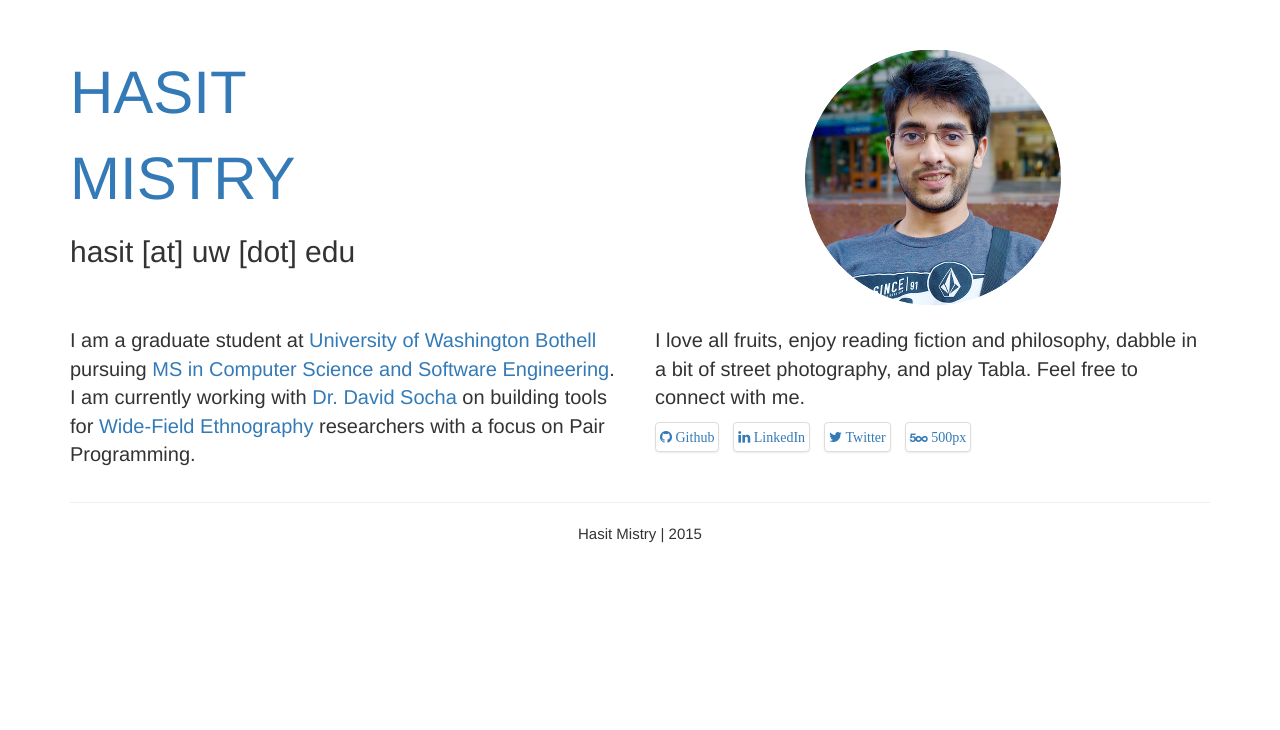
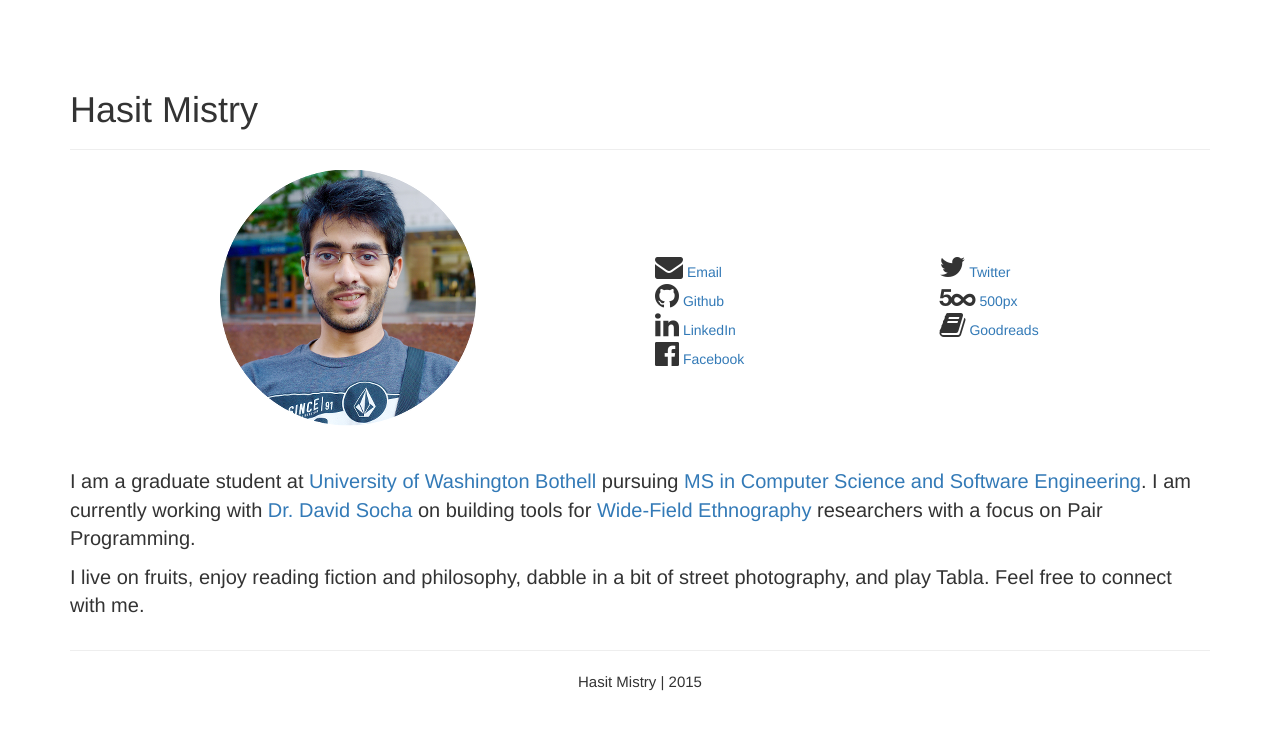
Before and after one commit to hasit/hasit.github.io_backup, a PHP site: page / in a window 1280 px wide. Shown: the top 730 px of the page. Run offline with PHP 8.4, Linux system fonts and the light colour scheme; some libraries are stand-ins or nearby versions.

Commit message:
new layout

```diff
--- a/css/main.css
+++ b/css/main.css
@@ -1,13 +1,6 @@
 /* ==========================================================================
 Author's custom styles
 ========================================================================== */
-.header-text {
-	font-size: 60px;
-}
-
-.sub-header-text {
-	font-size: 30px;
-}
 
 .normal-text {
 	font-size: 20px;
@@ -17,6 +10,16 @@ Author's custom styles
 	font-size: 15px;
 }
 
+ul {
+    columns: 2;
+    -webkit-columns: 2;
+    -moz-columns: 2;
+}
+
+.center-div {
+	margin: 15% 0;
+}
+
 .top-buffer {
-	margin-top: 20px;
+	margin-top: 15px;
 }
--- a/index.html
+++ b/index.html
@@ -6,7 +6,7 @@
 <head>
     <meta charset="utf-8">
     <meta http-equiv="X-UA-Compatible" content="IE=edge,chrome=1">
-    <title></title>
+    <title>Hasit Mistry</title>
     <meta name="description" content="">
     <meta name="viewport" content="width=device-width, initial-scale=1">
     <link rel="Hasit Mistry" href="humans.txt" />
@@ -31,61 +31,52 @@
     <![endif]-->
     <div class='container'>
         <div class="row">
+            <div class="col-md-12">
+                <div class="page-header">
+                    <h1>Hasit Mistry</h1>
+                </div>
+            </div>
+        </div>
+
+        <div class="row">
             <div class="col-md-6">
-                <p class="text-uppercase header-text text-left"><a href="http://hasit.me/">Hasit<br>Mistry</a></p>
-                <p class="sub-header-text text-left">hasit [at] uw [dot] edu</p>
+                <img class="img-responsive center-block" src="img/hasit-256x256.png" alt="Hasit Mistry" />
             </div>
             <div class="col-md-6">
-                <img class="img-responsive center-block" src="img/hasit-256x256.png" alt="Hasit Mistry" />
+                <div class="center-div">
+                    <ul class="list-unstyled">
+                        <li><i class="fa fa-envelope fa-2x"></i><a href="mailto:hasit@uw.edu?Subject=Hello" target="_top" style="text-decoration: none;"> Email</a></li>
+
+                        <li><i class="fa fa-github fa-2x"></i><a href="https://github.com/hasit/" target="_top" style="text-decoration: none;"> Github</a></li>
+
+                        <li><i class="fa fa-linkedin fa-2x"></i><a href="https://www.linkedin.com/in/hasitmistry" target="_top" style="text-decoration: none;"> LinkedIn</a></li>
+
+                        <li><i class="fa fa-facebook-official fa-2x"></i><a href="https://www.facebook.com/hasitnm" target="_top" style="text-decoration: none;"> Facebook</a></li>
+
+                        <li><i class="fa fa-twitter fa-2x"></i><a href="https://twitter.com/hasitmistry" target="_top" style="text-decoration: none;"> Twitter</a></li>
+
+                        <li><i class="fa fa-500px fa-2x"></i><a href="https://500px.com/hasit" target="_top" style="text-decoration: none;"> 500px</a></li>
+
+                        <li><i class="fa fa-book fa-2x"></i><a href="https://www.goodreads.com/hasitmistry" target="_top" style="text-decoration: none;"> Goodreads</a></li>
+                    </ul>
+                </div>
             </div>
         </div>
 
         <div class="row top-buffer">
-            <div class="col-md-6">
+            <div class="col-md-12">
                 <p class="normal-text">
                     I am a graduate student at <a href="http://www.uwb.edu/">University of Washington Bothell</a> pursuing <a href="http://www.uwb.edu/mscsse">MS in Computer Science and Software Engineering</a>. I am currently working with <a href="https://davidsocha.wordpress.com/">Dr. David Socha</a> on building tools for <a href="https://davidsocha.wordpress.com/wide-field-ethnography/">Wide-Field Ethnography</a> researchers with a focus on Pair Programming.
                 </p>
-            </div>
-            <div class="col-md-6">
                 <p class="normal-text">
-                    I love all fruits, enjoy reading fiction and philosophy, dabble in a bit of street photography, and play Tabla. Feel free to connect with me.
+                    I live on fruits, enjoy reading fiction and philosophy, dabble in a bit of street photography, and play Tabla. Feel free to connect with me.
                 </p>
-                <ul class="list-inline">
-                    <li>
-                        <a href="https://github.com/hasit/">
-                            <div class="thumbnail">
-                                <i class="fa fa-github"> Github</i>
-                            </div>
-                        </a>
-                    </li>
-                    <li>
-                        <a href="https://www.linkedin.com/in/hasitmistry">
-                            <div class="thumbnail">
-                                <i class="fa fa-linkedin"> LinkedIn</i>
-                            </div>
-                        </a>
-                    </li>
-                    <li>
-                        <a href="https://twitter.com/hasitmistry">
-                            <div class="thumbnail">
-                                <i class="fa fa-twitter"> Twitter</i>
-                            </div>
-                        </a>
-                    </li>
-                    <li>
-                        <a href="https://500px.com/hasit">
-                            <div class="thumbnail">
-                                <i class="fa fa-500px"> 500px</i>
-                            </div>
-                        </a>
-                    </li>
-                </ul>
             </div>
         </div>
 
         <div class="row">
             <div class="col-md-12">
-                <hr>
+                <hr />
                 <p class="footer-text text-center">
                     Hasit Mistry | 2015
                 </p>
```
Also changed, not shown: index_backup.html (added, +67 -0 lines).
